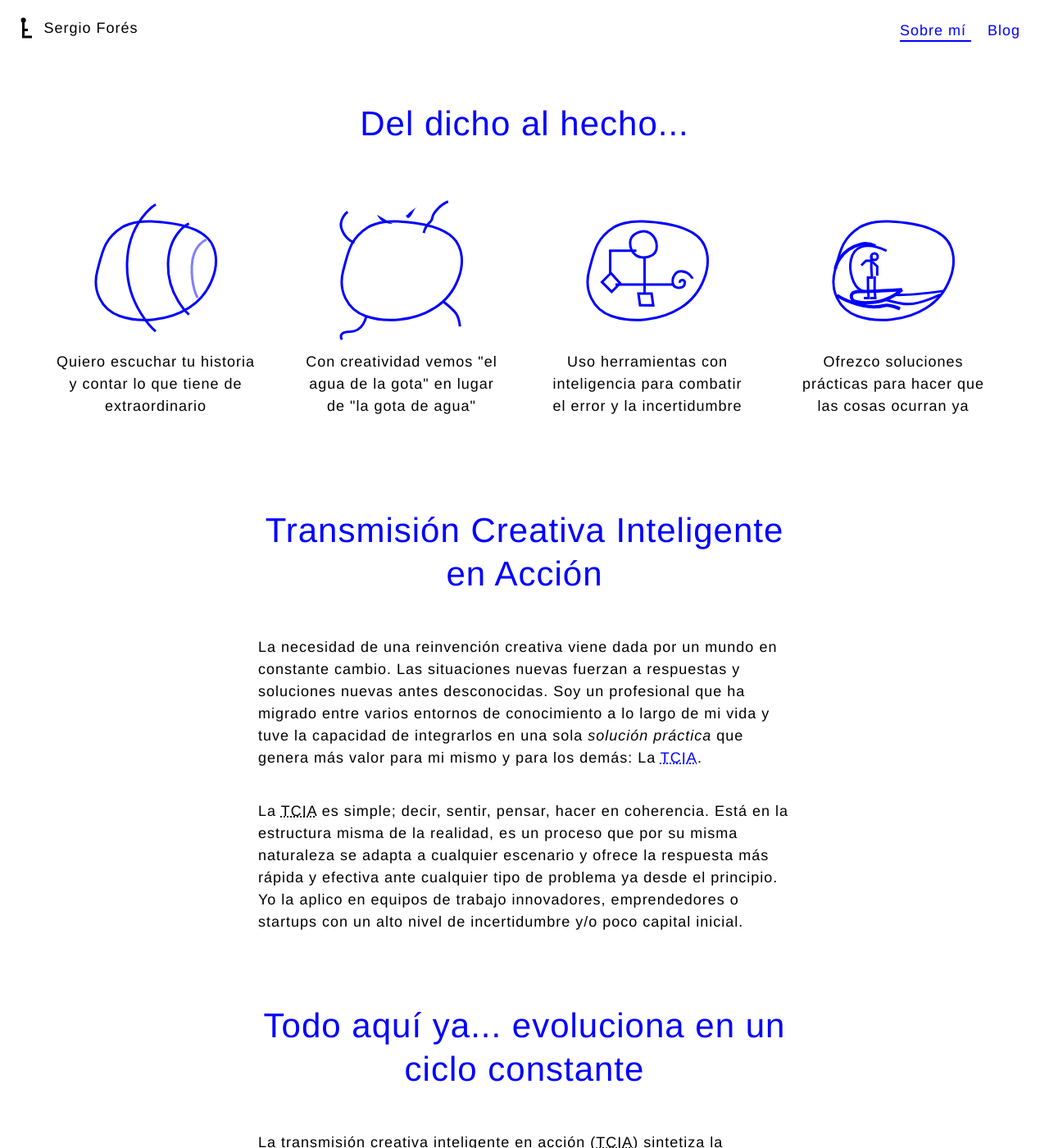
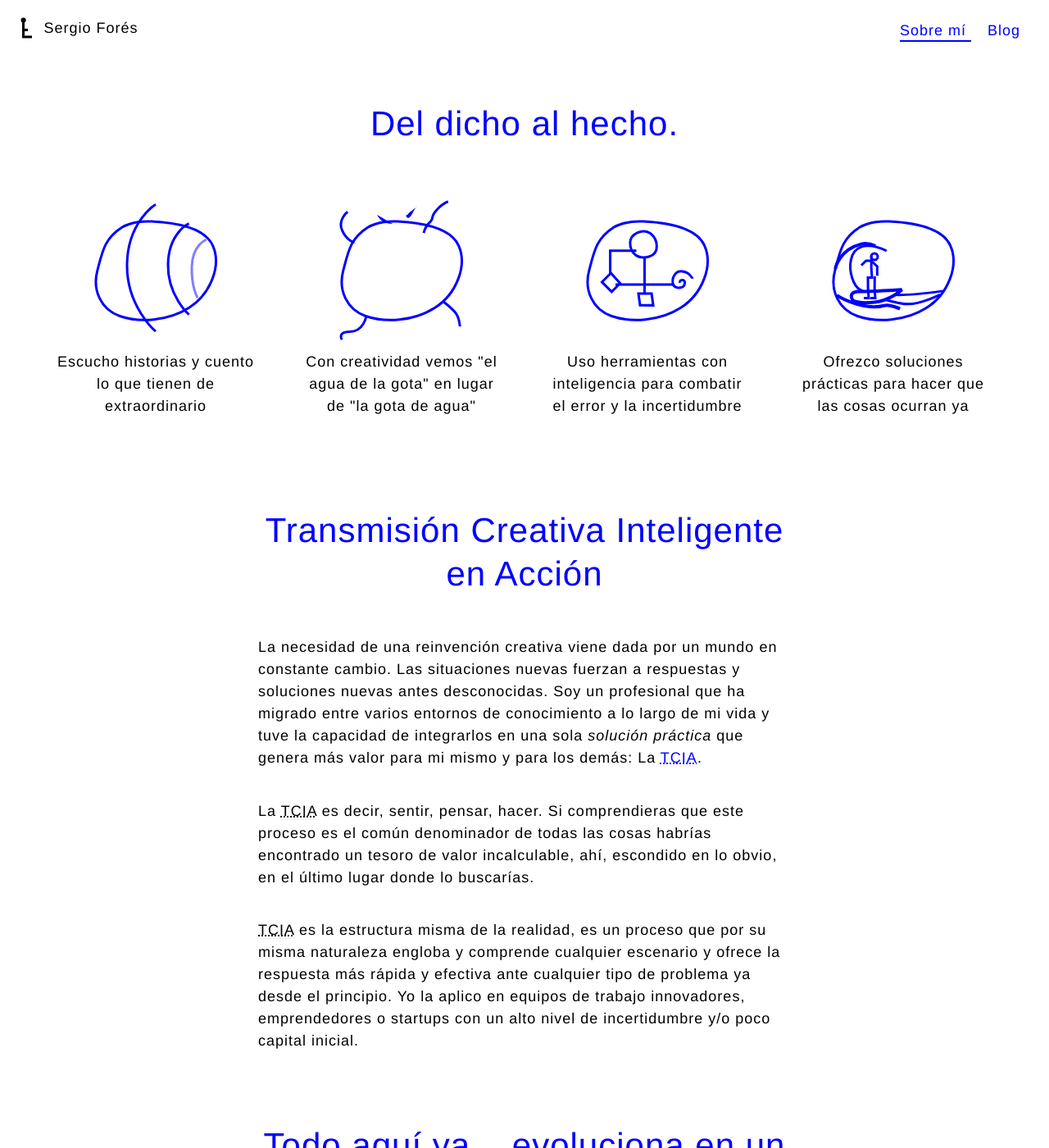
Before and after one commit to t0t/deprecated-personal-portfolio, a Jekyll site: the page built from index.html, in a window 1280 px wide and 1400 px high. Shown: the whole window at 82% size. Built offline with Jekyll 4.4.1, drawn with Linux system fonts in a browser that asks for light colours; some of the changed text lies outside the part shown.

```diff
--- a/index.html
+++ b/index.html
@@ -12,14 +12,14 @@
 <article>
 
   <h1 class="site-title">
-    Del dicho al hecho...
+    Del dicho al hecho.
   </h1>
 
   <div class="Dsph__wrap">
 
     <div class="Dsph__item">
     	<span class="Dsph__decir"></span>
-      <p>Quiero escuchar tu historia y contar lo que tiene de extraordinario</p>
+      <p>Escucho historias y cuento lo que tienen de extraordinario</p>
     </div>
 
     <div class="Dsph__item">
@@ -48,7 +48,10 @@
   </p>
 
   <p>
-    La <abbr title="Transmisión Creativa Inteligente en Acción">TCIA</abbr> es simple; decir, sentir, pensar, hacer en coherencia. Está en la estructura misma de la realidad, es un proceso que por su misma naturaleza se adapta a cualquier escenario y ofrece la respuesta más rápida y efectiva ante cualquier tipo de problema ya desde el principio. Yo la aplico en equipos de trabajo innovadores, emprendedores o startups con un alto nivel de incertidumbre y/o poco capital inicial.
+    La <abbr title="Transmisión Creativa Inteligente en Acción">TCIA</abbr> es decir, sentir, pensar, hacer. Si comprendieras que este proceso es el común denominador de todas las cosas habrías encontrado un tesoro de valor incalculable, ahí, escondido en lo obvio, en el último lugar donde lo buscarías.
+  </p>
+  <p>
+    <abbr title="Transmisión Creativa Inteligente en Acción">TCIA</abbr> es la estructura misma de la realidad, es un proceso que por su misma naturaleza engloba y comprende cualquier escenario y ofrece la respuesta más rápida y efectiva ante cualquier tipo de problema ya desde el principio. Yo la aplico en equipos de trabajo innovadores, emprendedores o startups con un alto nivel de incertidumbre y/o poco capital inicial.
   </p>
 
   <h2 class="site-title">Todo aquí ya... evoluciona en un ciclo constante</h2>
@@ -124,6 +127,7 @@
 
   <h2 class="site-title">Mini-manifiesto TCIA</h2>
   <ul class="list">
+    <li>El común denominador de todas las cosas se encuentra en lo obvio. Si eres capaz de validar esta afirmación has encontrado el tesoro.</li>
     <li>Todo és, ahora, aquí, ya.</li>
     <li>Todo está en sus partes. Patrón fractal.</li>
     <li>Todo es incierto. Abraza el error.</li>
```
Also changed, not shown: _posts/2016-08-14-el-tesoro-que-buscas-esta-aqui-ahora.markdown (added, +17 -0 lines).
